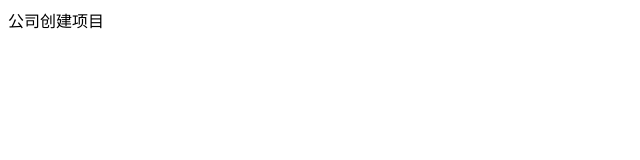
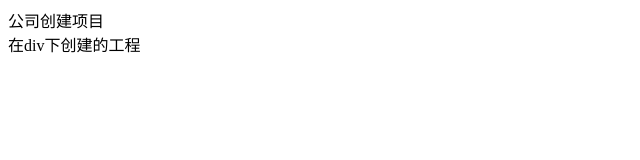
Before and after one commit to 2505868439yy/git_text, a plain HTML site: page index.html in a window 1280 px wide. Shown: the whole page, without its empty margins (0-640 px from the left). Drawn offline with Linux system fonts and the light colour scheme.

Commit message:
在dev分支下增加功能

```diff
--- a/index.html
+++ b/index.html
@@ -1,5 +1,6 @@
 <html>
 	<body>
 		<div>公司创建项目</div>
+		<div>在div下创建的工程</div>
 	</body>
 </html>
```
